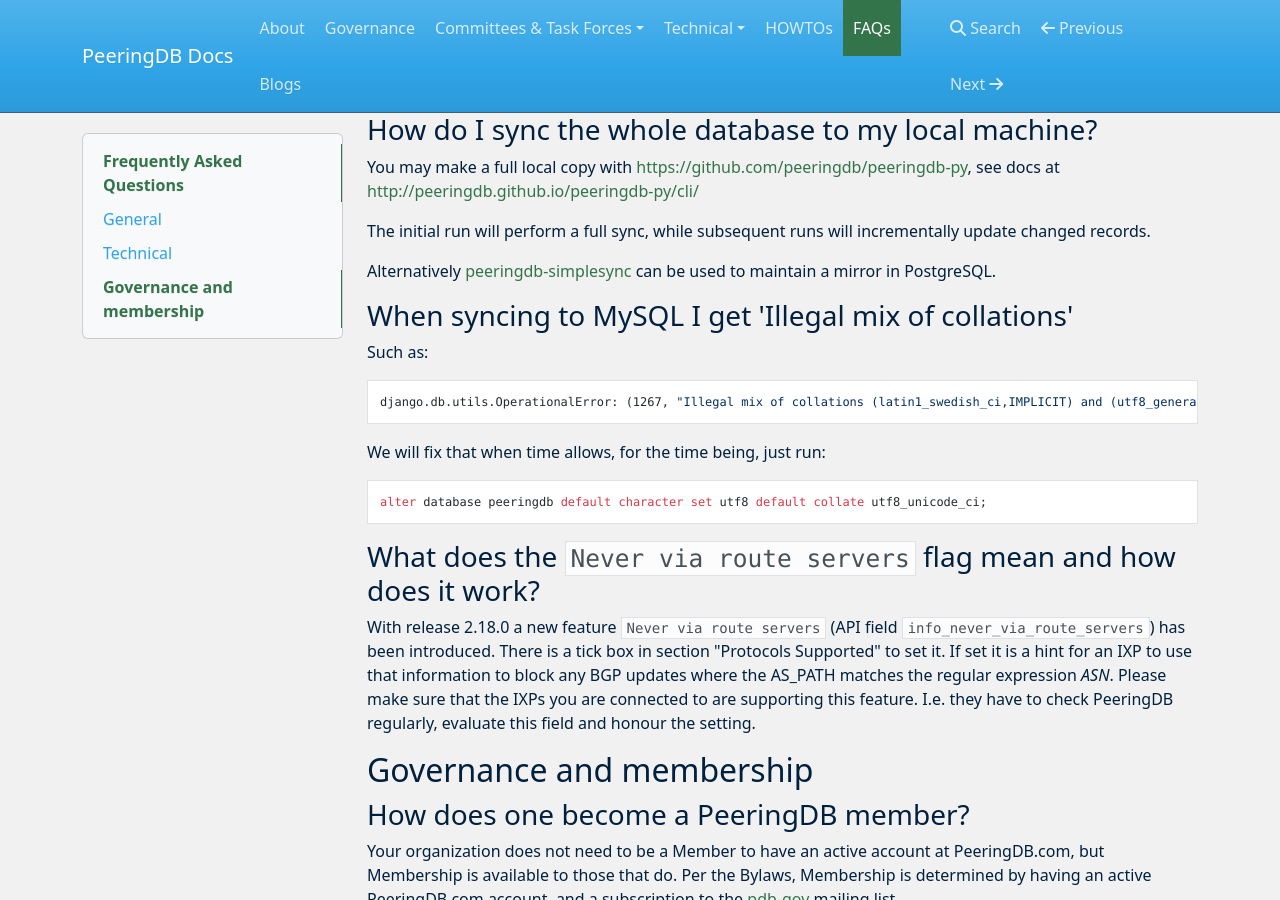
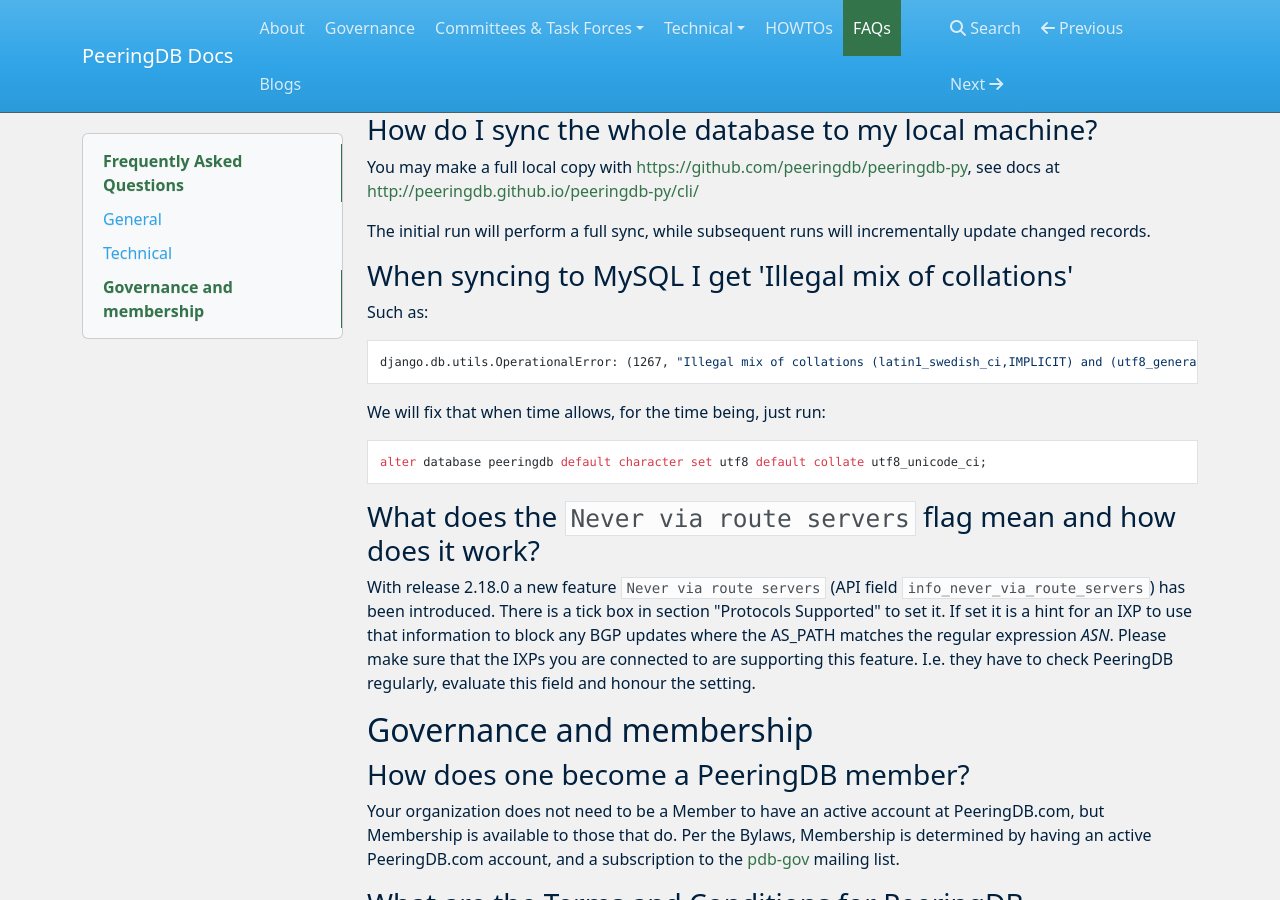
Before and after one commit to peeringdb/docs, an MkDocs documentation site: the page built from docs/faq.md, in a window 1280 px wide and 900 px high, scrolled down 1800 px. Built offline with MkDocs 1.6.1, drawn with Linux system fonts in a browser that asks for light colours; nearby versions of some CDN libraries.

Commit message:
Removed reference to peeringdb-simplesync

```diff
--- a/docs/faq.md
+++ b/docs/faq.md
@@ -65,8 +65,6 @@
 
 The initial run will perform a full sync, while subsequent runs will incrementally update changed records.
 
-Alternatively [peeringdb-simplesync](https://git.2e8.dk/peeringdb-simplesync/about/) can be used to maintain a mirror in PostgreSQL.
-
 ### When syncing to MySQL I get 'Illegal mix of collations'
 
 Such as:
```
